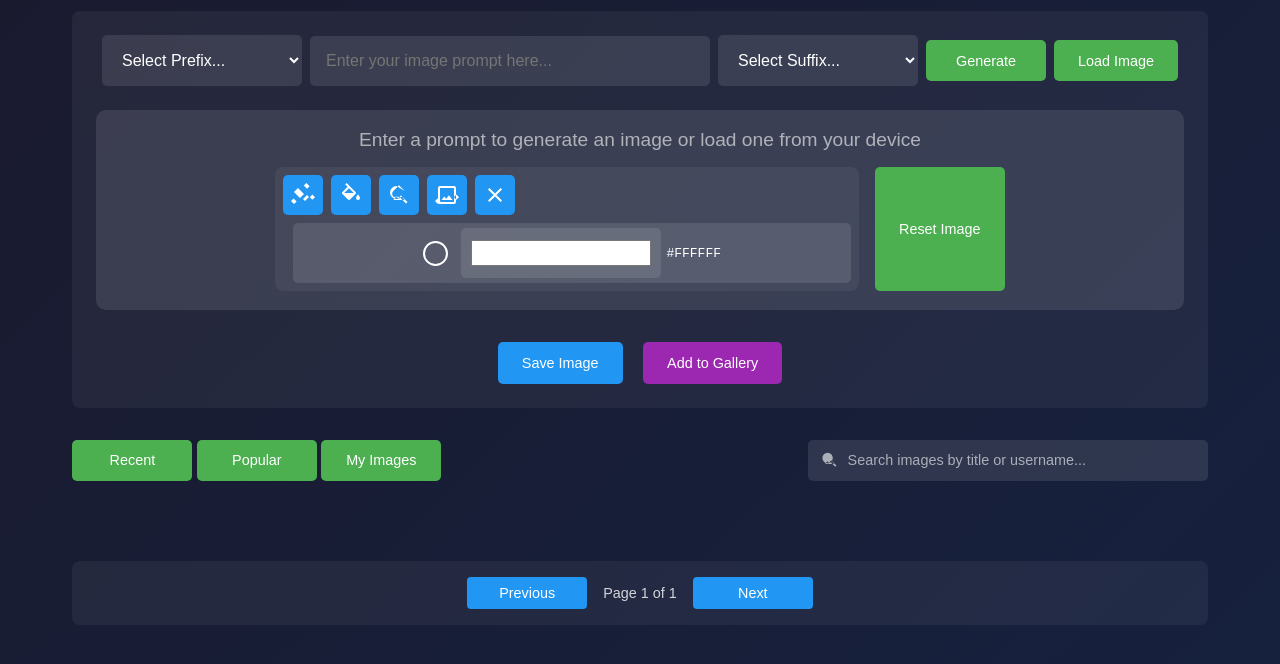
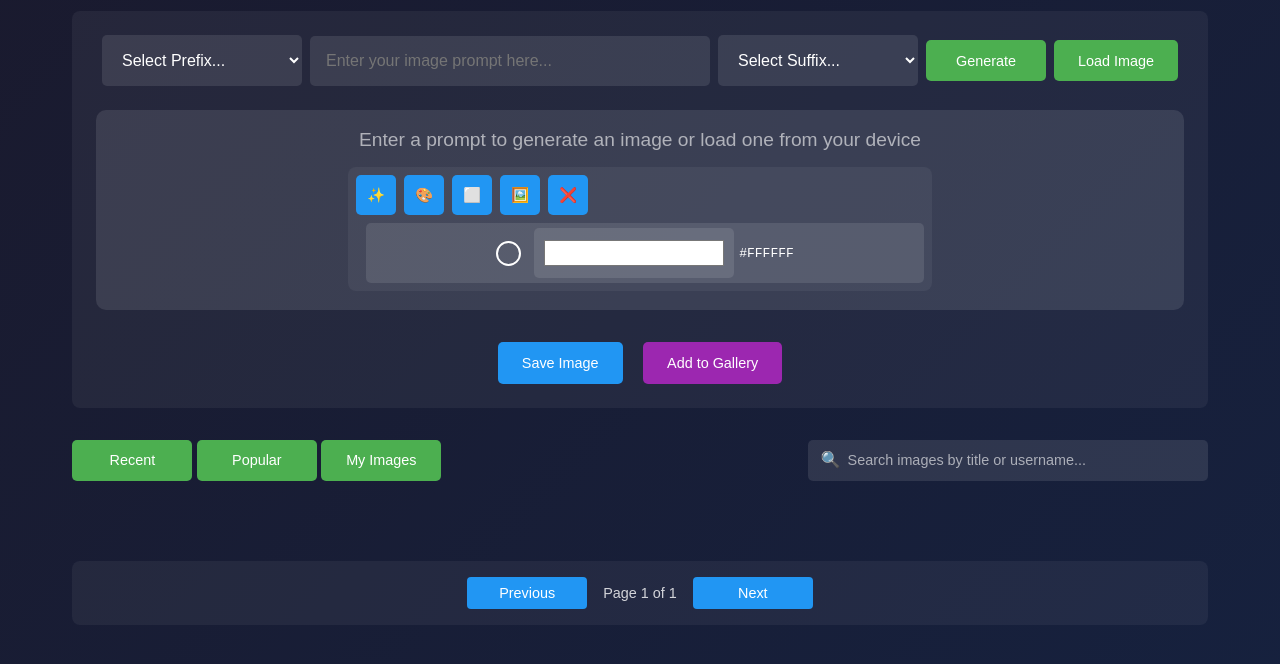
Before and after one commit to websimapi/websim-ai-image-editor-7, a plain HTML site: page index.html in a window 1280 px wide. Shown: the part 108-772 px from the top of the page. Drawn offline with Linux system fonts and the light colour scheme.

```diff
--- a/index.html
+++ b/index.html
@@ -44,9 +44,7 @@
         <div class="editor-controls" id="editorControls">
           <div class="tool-group">
             <button class="tool-button" onclick="Selection.setTool('magicWand')" id="magicWandTool" data-tooltip="Magic Wand">
-              <svg viewBox="0 0 24 24">
-                <path d="M7,5L3,9L9,15L13,11L7,5M16,12L12,16L14,18L18,14L16,12M12.8,2.6L16,5.8L18.6,3.2L15.4,0L12.8,2.6M21.4,11.6L24,14.2L21.4,16.8L18.8,14.2L21.4,11.6M0,18L3,21L5.6,18.4L2.6,15.4L0,18Z"/>
-              </svg>
+              ✨
             </button>
 
             <div class="sensitivity-control" id="sensitivityControl" style="display: none;">
@@ -64,27 +62,19 @@
             </div>
 
             <button class="tool-button" onclick="Selection.fillSelection()" id="fillSelectionTool" data-tooltip="Fill Selection">
-              <svg viewBox="0 0 24 24">
-                <path d="M19,11.5C19,11.5 17,13.67 17,15A2,2 0 0,0 19,17A2,2 0 0,0 21,15C21,13.67 19,11.5 19,11.5M5.21,10L10,5.21L14.79,10M16.56,8.94L7.62,0L6.21,1.41L8.59,3.79L3.44,8.94C2.85,9.5 2.85,10.47 3.44,11.06L8.94,16.56C9.23,16.85 9.62,17 10,17C10.38,17 10.77,16.85 11.06,16.56L16.56,11.06C17.15,10.47 17.15,9.5 16.56,8.94Z"/>
-              </svg>
+              🎨
             </button>
 
             <button class="tool-button" onclick="Selection.setAlpha()" id="setAlphaTool" data-tooltip="Set Alpha">
-              <svg viewBox="0 0 24 24">
-                <path d="M17.66,8L12,2.35L6.34,8C4.78,9.56 4.78,12.11 6.34,13.66L14.71,14H15.5L20.5,19L19,20.5L14,15.5V14.71L13.73,14.44C12.59,15.41 11.11,16 9.5,16A6.5,6.5 0 0,1 3,9.5A6.5,6.5 0 0,1 9.5,3M13.96,12.29L11.21,15.83L9.25,13.47L6.5,17H17.5L13.96,12.29Z"/>
-              </svg>
+              ⬜
             </button>
 
             <button class="tool-button" onclick="Selection.setTool('fillWithImage')" id="fillWithImageTool" data-tooltip="Fill with Generated Image">
-              <svg viewBox="0 0 24 24">
-                <path d="M19,19H5V5H19M19,3H5A2,2 0 0,0 3,5V19A2,2 0 0,0 5,21H19A2,2 0 0,0 21,19V5A2,2 0 0,0 19,3M13.96,12.29L11.21,15.83L9.25,13.47L6.5,17H17.5L13.96,12.29M21.4,11.6L24,14.2L21.4,16.8L18.8,14.2L21.4,11.6M0,18L3,21L5.6,18.4L2.6,15.4L0,18Z"/>
-              </svg>
+              🖼️
             </button>
 
             <button class="tool-button" onclick="Selection.clearSelection()" id="clearSelectionTool" data-tooltip="Clear Selection">
-              <svg viewBox="0 0 24 24">
-                <path d="M19,6.41L17.59,5L12,10.59L6.41,5L5,6.41L10.59,12L5,17.59L6.41,19L12,13.41L17.59,19L19,17.59L13.41,12L19,6.41Z"/>
-              </svg>
+              ❌
             </button>
 
             <div class="color-display">
@@ -98,8 +88,6 @@
             <input type="text" id="selectionPromptInput" placeholder="Enter prompt for selected region...">
             <button onclick="Selection.fillWithImage(document.getElementById('selectionPromptInput').value.trim())">Prompt Fill Image</button>
           </div>
-
-          <button onclick="Editor.resetImage()">Reset Image</button>
         </div>
       </div>
 
@@ -124,9 +112,7 @@
         </div>
         <div class="search-container">
           <input type="text" id="gallerySearch" placeholder="Search images by title or username..." onkeyup="Gallery.filterGallery()">
-          <svg class="search-icon" viewBox="0 0 24 24">
-            <path d="M9.5,3A6.5,6.5 0 0,1 16,9.5C16,11.11 15.41,12.59 14.44,13.73L14.71,14H15.5L20.5,19L19,20.5L14,15.5V14.71L13.73,14.44C12.59,15.41 11.11,16 9.5,16A6.5,6.5 0 0,1 3,9.5A6.5,6.5 0 0,1 9.5,3M13.96,12.29L11.21,15.83L9.25,13.47L6.5,17H17.5L13.96,12.29Z"/>
-          </svg>
+          <span class="search-icon">🔍</span>
         </div>
       </div>
       <div id="gallery" class="gallery"></div>
```
